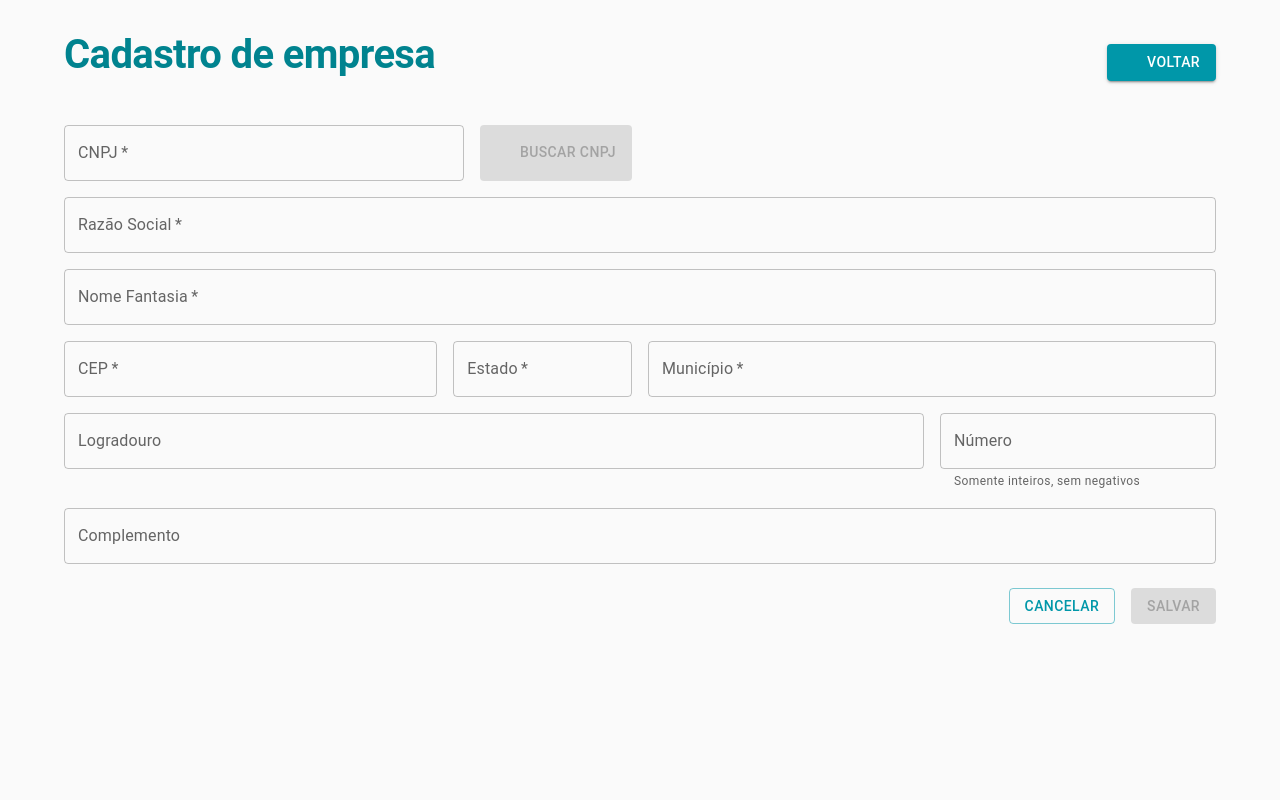
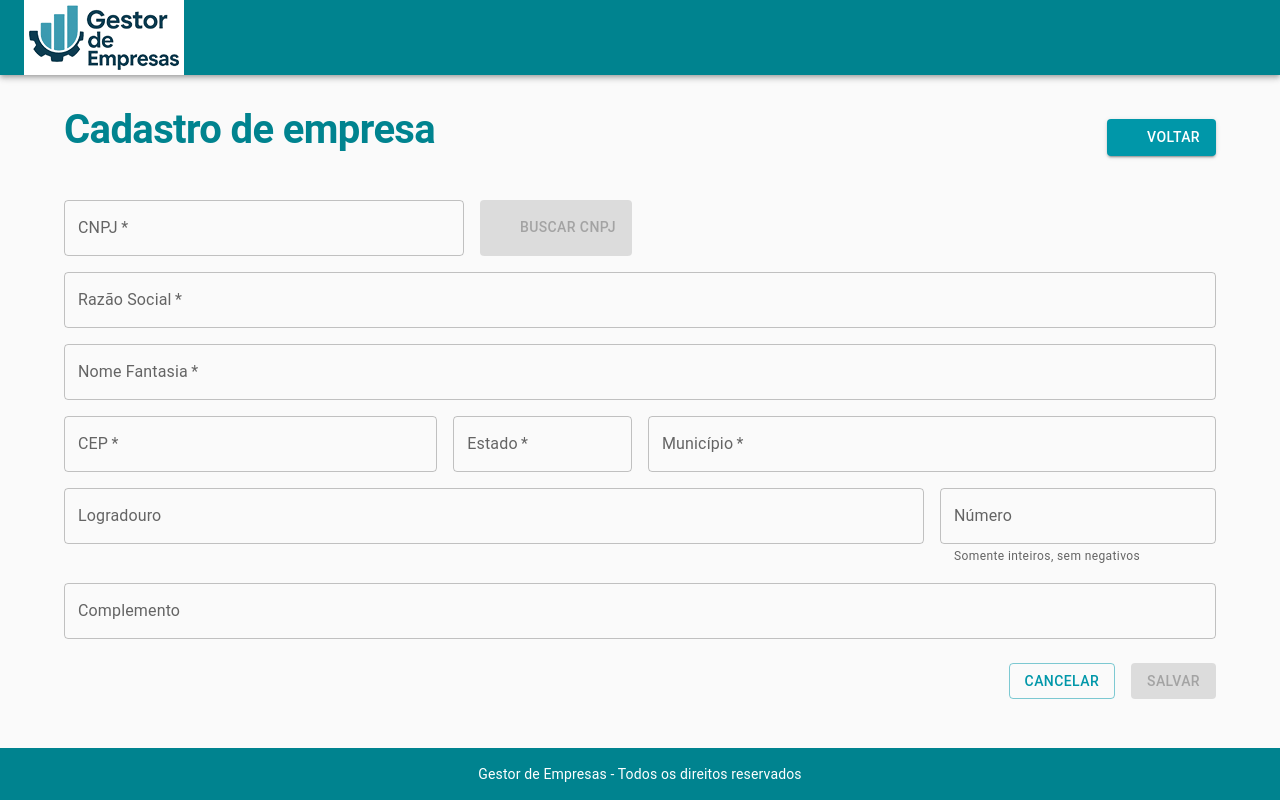
Before and after one commit to camilakadi/gestor-empresas, a Next.js app: page /cadastro in a window 1280 px wide. Built offline with nearby package versions, Linux system fonts and the light colour scheme; some icons are missing.

Commit message:
feat: adiciona Header e Footer ao layout da aplicação

```diff
--- /dev/null
+++ b/src/components/Footer.tsx
@@ -0,0 +1,25 @@
+"use client";
+
+import { Box, Container, Typography } from "@mui/material";
+
+const Footer = () => {
+  return (
+    <Box
+      component="footer"
+      sx={{
+        mt: "auto",
+        py: 2,
+        backgroundColor: "primary.dark",
+        color: "white",
+      }}
+    >
+      <Container maxWidth="lg">
+        <Typography variant="body2" align="center">
+          Gestor de Empresas - Todos os direitos reservados
+        </Typography>
+      </Container>
+    </Box>
+  );
+};
+
+export default Footer;
--- /dev/null
+++ b/src/components/Header.tsx
@@ -0,0 +1,35 @@
+"use client";
+
+import { AppBar, Box, Toolbar } from "@mui/material";
+import Image from "next/image";
+
+const Header = () => {
+  return (
+    <AppBar
+      position="static"
+      sx={{
+        backgroundColor: "primary.dark",
+      }}
+    >
+      <Toolbar>
+        <Box
+          sx={{
+            padding: "5px",
+            height: "75px",
+            backgroundColor: "white",
+          }}
+        >
+          <Image
+            src="/gestor-de-empresas.png"
+            alt="Gestor de Empresas"
+            width={150}
+            height={65}
+            priority
+          />
+        </Box>
+      </Toolbar>
+    </AppBar>
+  );
+};
+
+export default Header;
--- a/src/pages/_app.tsx
+++ b/src/pages/_app.tsx
@@ -1,5 +1,8 @@
 import "@/app/globals.css";
 import ThemeProvider from "@/app/theme/ThemeProvider";
+import Footer from "@/components/Footer";
+import Header from "@/components/Header";
+import { Box } from "@mui/material";
 import type { AppProps } from "next/app";
 import Head from "next/head";
 
@@ -14,7 +17,19 @@ const App = ({ Component, pageProps }: AppProps) => {
         />
       </Head>
       <ThemeProvider>
-        <Component {...pageProps} />
+        <Box
+          sx={{
+            display: "flex",
+            flexDirection: "column",
+            minHeight: "100vh",
+          }}
+        >
+          <Header />
+          <Box component="main" sx={{ flexGrow: 1 }}>
+            <Component {...pageProps} />
+          </Box>
+          <Footer />
+        </Box>
       </ThemeProvider>
     </>
   );
```
Also changed, not shown: public/gestor-de-empresas.png (added).
